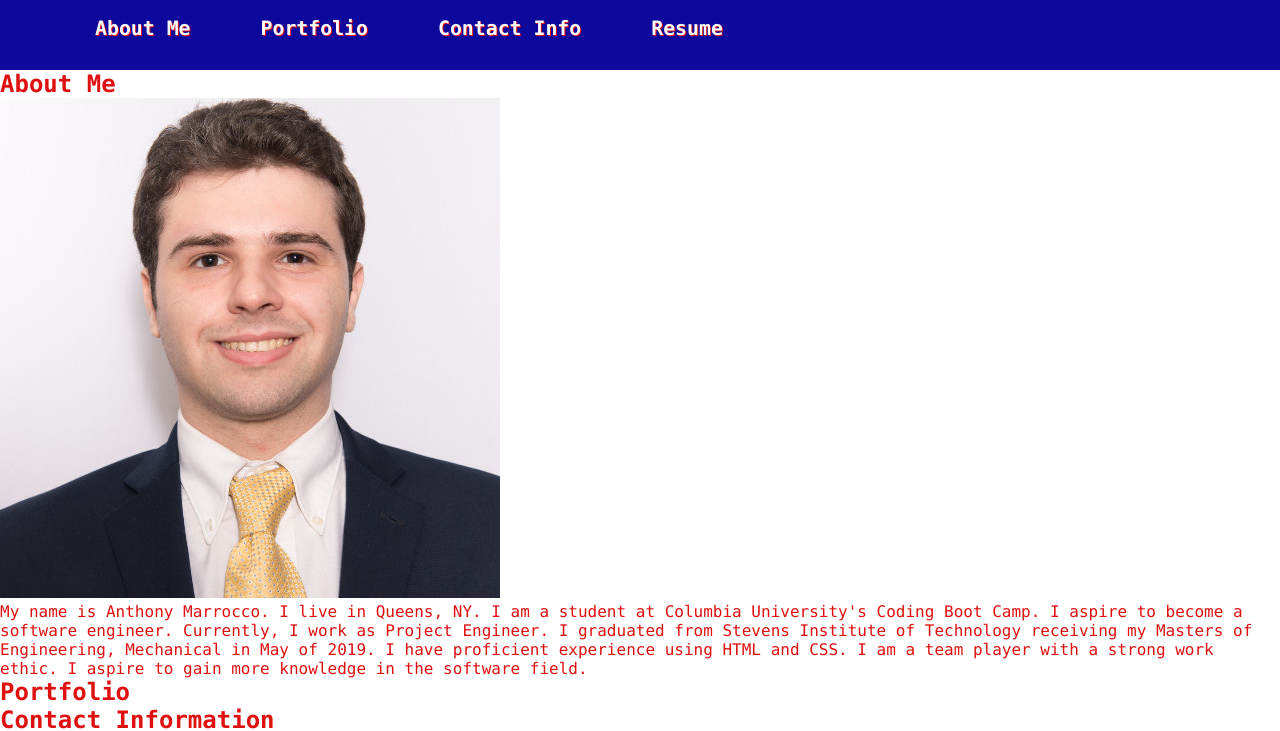
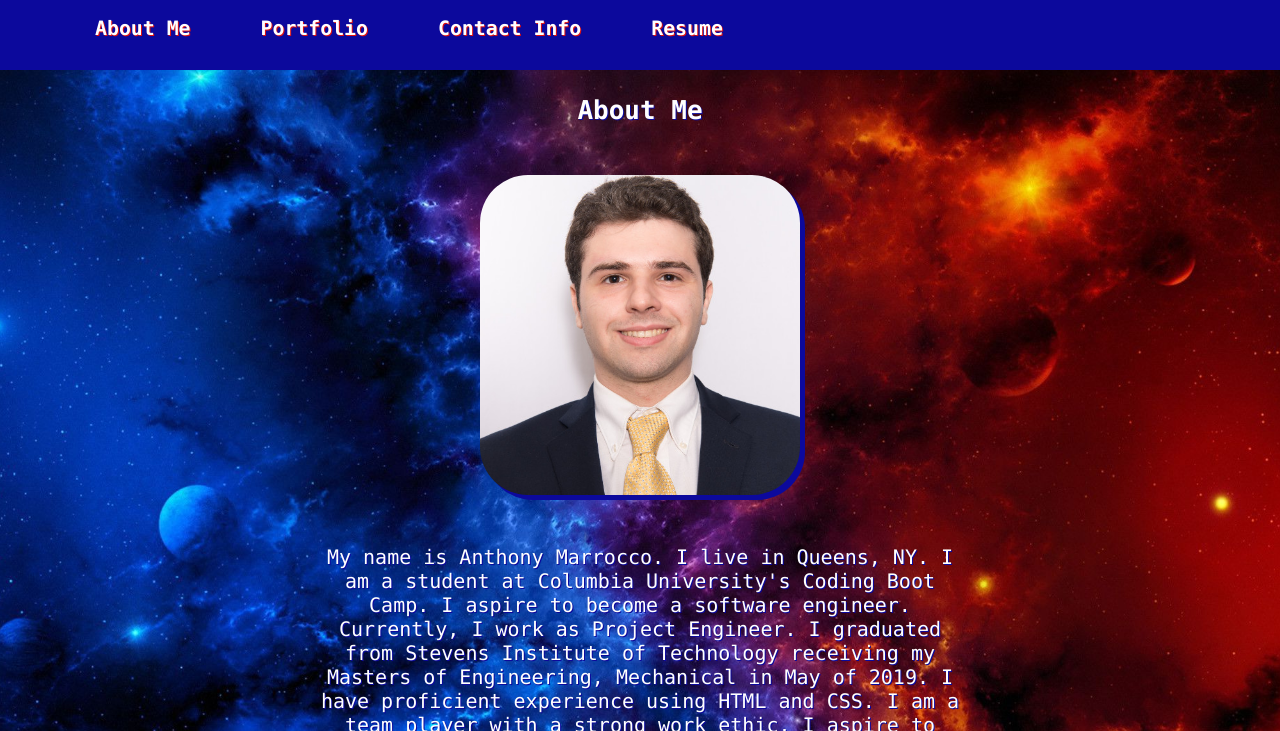
Before and after one commit to ajmarrocco/ajm-portfolio, a plain HTML site: page index.html in a window 1280 px wide. Shown: the part 69-800 px from the top of the page. Drawn offline with Linux system fonts and the light colour scheme.

Commit message:
about me section for desktop

```diff
--- a/assets/css/style.css
+++ b/assets/css/style.css
@@ -12,12 +12,19 @@
   --red-shadow: var(--tertiary-color) 2px 2px;
   --small-red-shadow: var(--tertiary-color) 1px 1px;
   --smallest-red-shadow: var(--tertiary-color) .5px .5px;
+  --iamge-shadow: 5px 5px var(--secondary-color);
+  --blue-shadow: var(--secondary-color) 1px 1px;
 }
 
   /* more on this crazy alphanumerical value in a minute! */
 body {
-  color: var(--tertiary-color);
+  color: var(--primary-color);
   font-family: "Lucida Console", Courier, monospace;
+  background-image: url("../images/wp8375864.jpg");
+  background-size: cover;
+  background-position: center;
+  position: relative;
+
 }
 
 /* apply styles to <header> */
@@ -30,6 +37,7 @@ header {
   position: -webkit-sticky;
   position: sticky;
   top: 0;
+  z-index: 9999;
 }
 
 header h1 {
@@ -76,6 +84,31 @@ header nav ul li a:hover {
   color: var(--secondary-color);
   border-radius: 50px;
   text-shadow: var(--small-red-shadow);
+}
+
+.bio h2{
+  text-align: center;
+  margin: 25px 0px 10px 0px;
+  font-size: 26px;
+  text-shadow: var(--blue-shadow);
+}
+
+.bio img{
+  width: 25%;
+  text-align: center;
+  margin: 50px auto;
+  display: block;
+  border-radius: 15%;
+  filter: drop-shadow(5px 5px #0c099c);
+}
+
+.bio p {
+  text-align: center;
+  width: 50%;
+  display: flex;
+  margin: 0px auto 30px auto;
+  font-size: 20px;
+  text-shadow: var(--blue-shadow)
 }
 
 /* MEDIA QUERY FOR SMALLER DESKTOP SCREENS AND SMALLER */
```
Also changed, not shown: assets/images/1188566.jpg (added), assets/images/558715.jpg (added), assets/images/558715d.jpg (added), assets/images/wp8375864.jpg (added).
